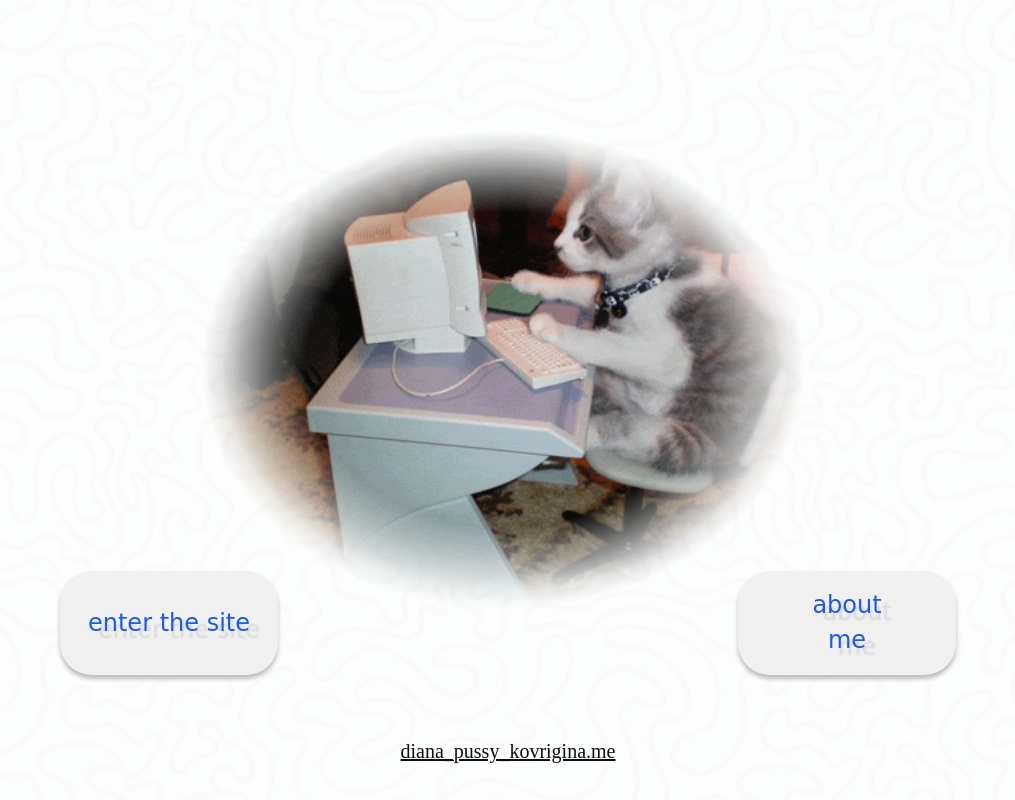
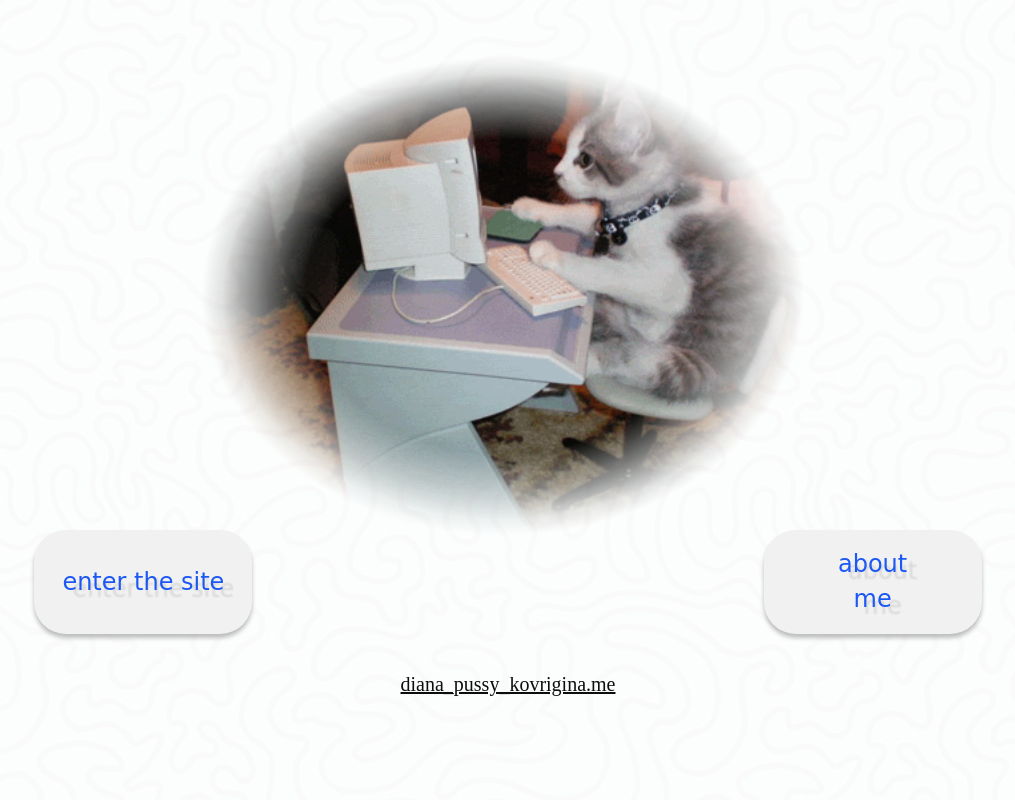
Before and after one commit to pigletD/mysite4real, a plain HTML site: page index.html in a window 1280 px wide. Shown: the whole page, without its empty margins (132-1147 px from the left). Drawn offline with Linux system fonts and the light colour scheme; a web font is replaced by a local one.

Commit message:
Move stuffs

```diff
--- a/index.html
+++ b/index.html
@@ -17,8 +17,8 @@
     <div class="catframe">
         <div class="catcenter"></div>
     </div>
-    <button style="left: 15%; top: 571px;" class="button">enter the site</button>
-    <button style="right: 15%; top: 571px;" class="button">about<br>me</button>
+    <button style="left: 13%; top: 530px;" class="button">enter the site</button>
+    <button style="right: 13%; top: 530px;" class="button">about<br>me</button>
     <a class="diana" href="https://cat-bounce.com/">diana_pussy_kovrigina.me</a>
 
 </body>
--- a/style.css
+++ b/style.css
@@ -14,7 +14,7 @@ body {
     width: 639px;
     height: 479px;
     left: 51%;
-    top: 130px;
+    top: 57px;
     transform: translate(-50%, 0%);
 }
 
@@ -83,7 +83,7 @@ body {
 
 .diana {
     position: absolute;
-    bottom: 35px;
+    top: 670px;
     left: 50%;
     transform: translate(-50%, 0%);
     font-family: 'Sancreek';
```
